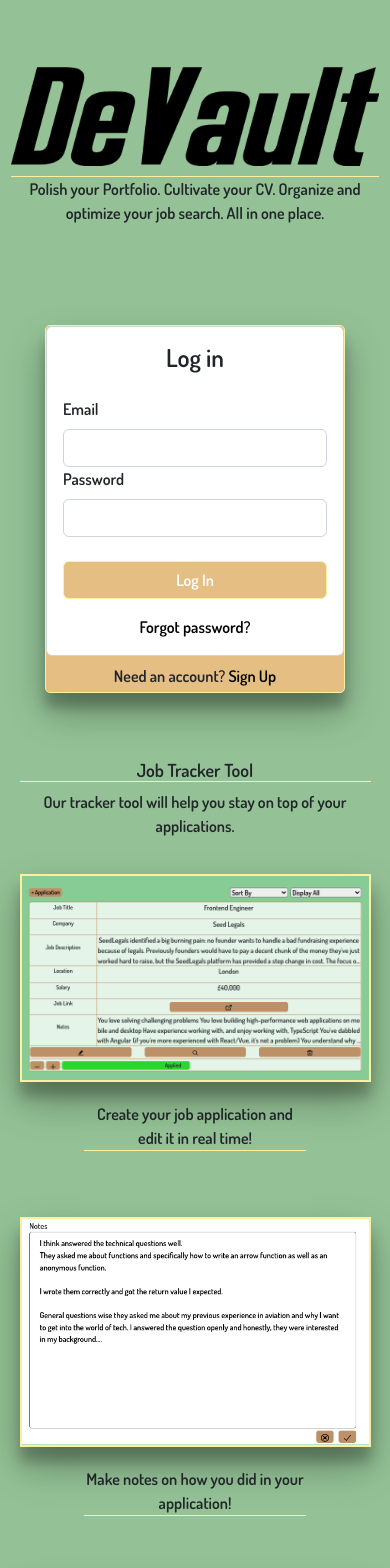
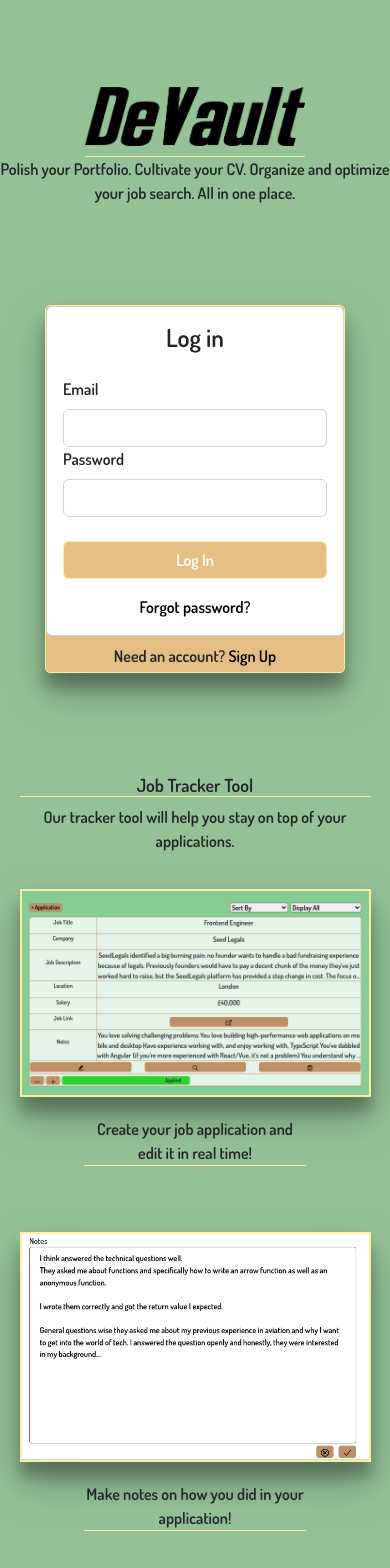
Before and after one commit to SchoolOfCode/bc13_final-project_front-end-cyber-insecure, a React (Create React App) app: page /login in a window 390 px wide. Shown: the top 1568 px of the page. Built offline with nearby package versions, Linux system fonts and the light colour scheme; no server answers.

Commit message:
adjusting loading page

```diff
--- a/src/Components/AuthComponents/Login.css
+++ b/src/Components/AuthComponents/Login.css
@@ -104,6 +104,7 @@
 }
 .second-ex img{
 width: 350px;
+
 height: 290px;
 border:2px solid #FBF0A2;
 box-shadow: rgba(0, 0, 0, 0.3) 0px 19px 38px,
@@ -173,9 +174,25 @@ box-shadow: rgba(0, 0, 0, 0.3) 0px 19px 38px,
         flex-direction: column;
         gap:10vh;
     }
+    .title-container{
+        display: flex;
+        flex-direction: column;
+        width: 100vw;
+        align-items: center;
+        justify-content: center;
+    }
+
+    .title-container img {
+        height: 70px;
+        padding-bottom: 10px;
+        border-bottom: 1px solid #FBF0A2;
+    }
     .title-container p{
         text-align: center;
         font-size: medium;
+    }
+    .login-second-section-container{
+        margin-top: 15px;
     }
     .login-second-section-main{
         flex-direction: column;
```
